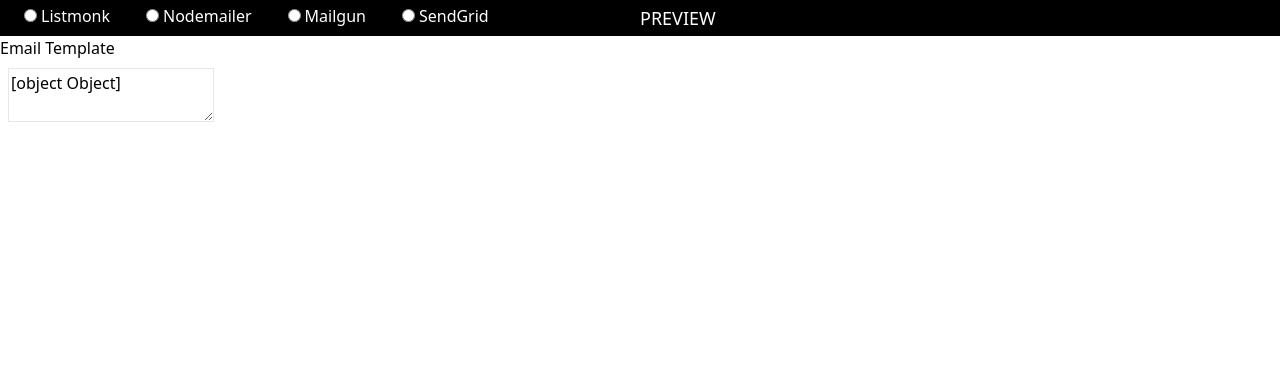
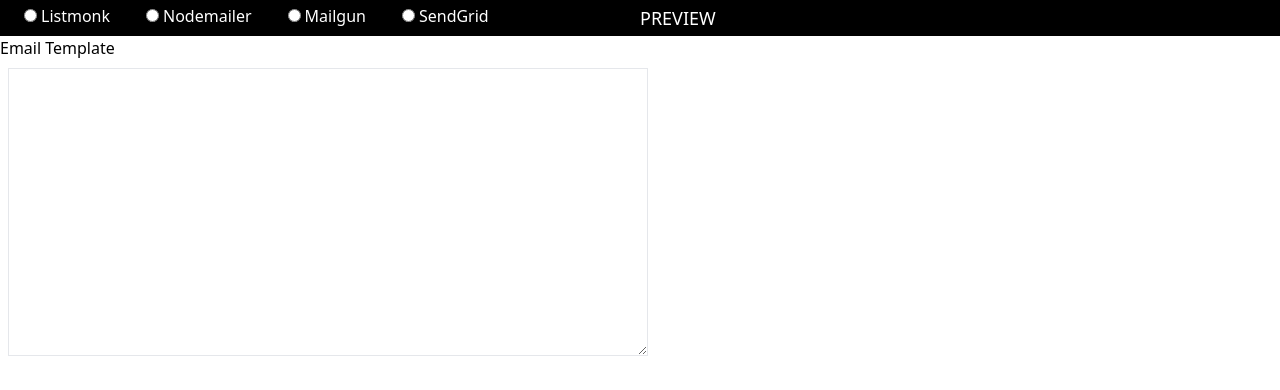
Before and after one commit to ACM-VIT/maildart-frontend, a React (Create React App) app: page / in a window 1280 px wide. Shown: the top 390 px of the page. Built offline with nearby package versions, Linux system fonts and the light colour scheme.

Commit message:
Update TextArea.js
Changes made

```diff
--- a/src/components/TextArea.js
+++ b/src/components/TextArea.js
@@ -2,15 +2,21 @@
 import React, { useState } from 'react';
 
 export default function TextArea() {
-    const [text, onChange] = useState(' ');
+    const [text, setText] = useState(' ');
     return (
-        <div >
+        <div className='h-full'>
             <h1>Email Template</h1>
-            <textarea className=' m-2
+            <textarea
+
+                type={'text'}
+                value={text}
+                placeholder={' '}
+                onChange={event => {
+                    setText(event.target.value)
+                }} className=' m-2 w-2/4 h-72
         border
         p-0.5'>
-                <input onChange={onChange}
-                    value={text}></input>
+
             </textarea>
 
 
```
